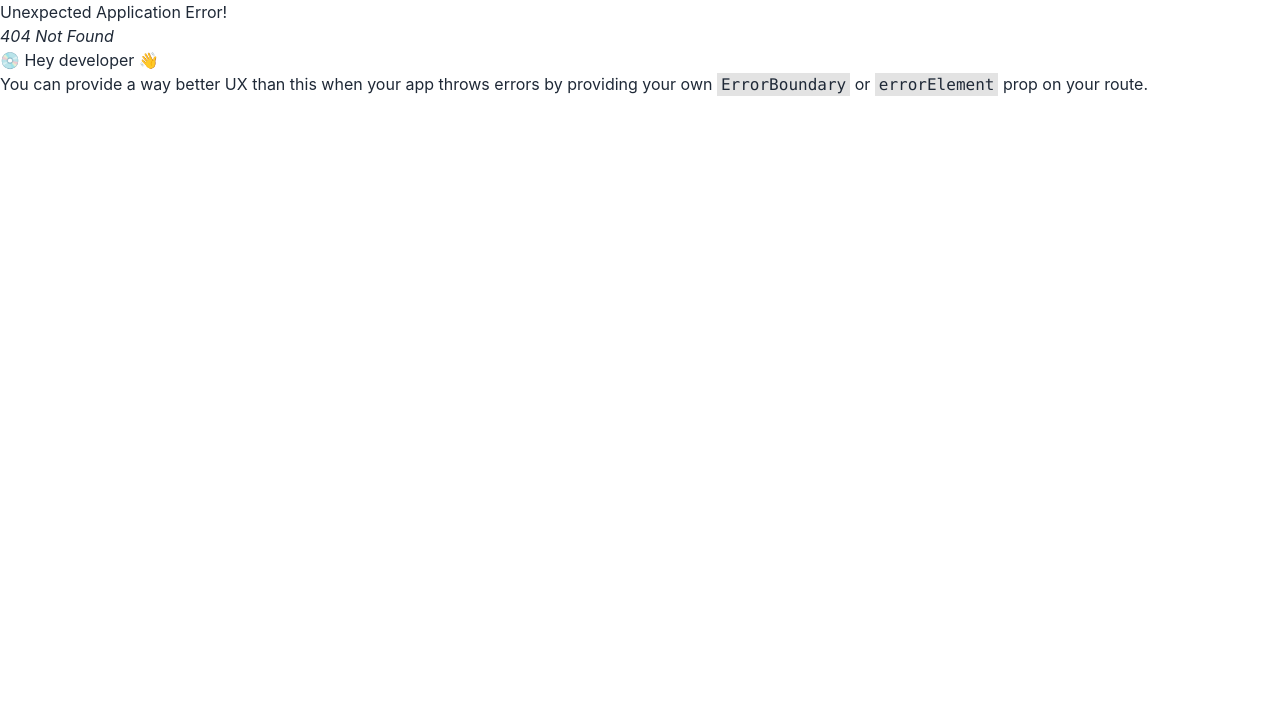
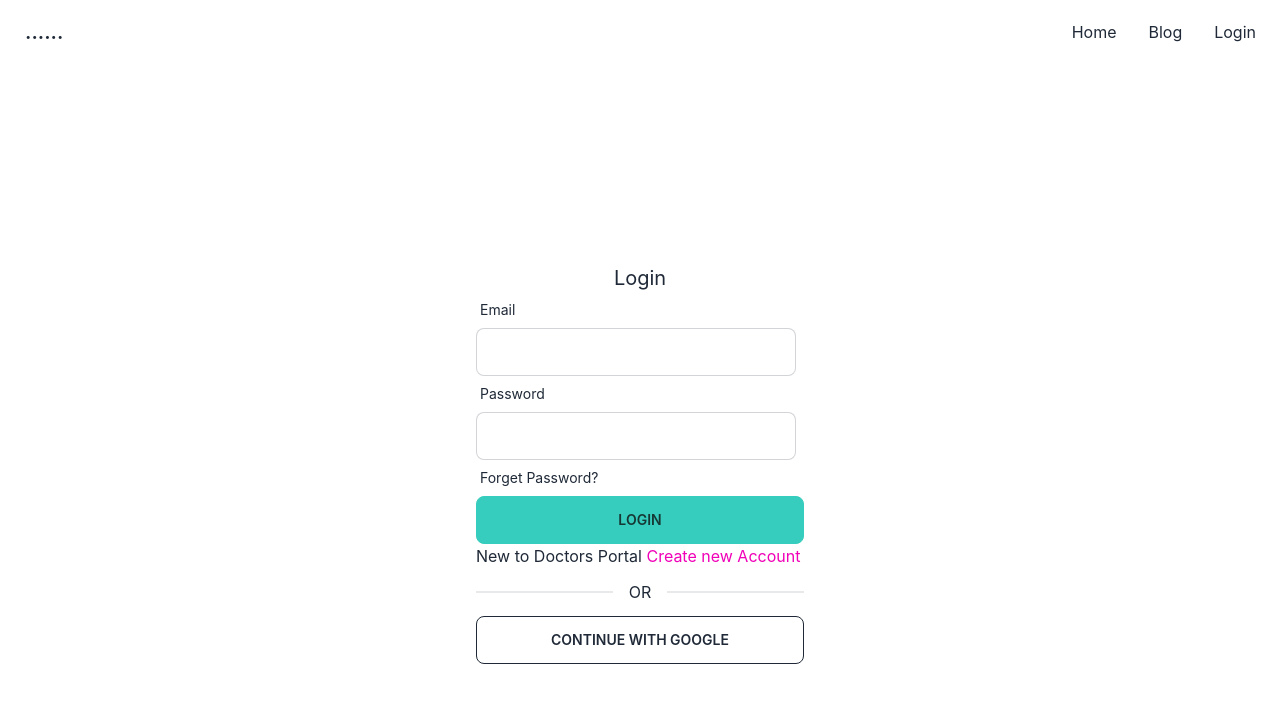
Before and after one commit to sozib62/GRAB_FAST, a React (Create React App) app: page /login in a window 1280 px wide. Before the commit this address had no page. Shown: the top 702 px of the page. Built offline with nearby package versions, Linux system fonts and the light colour scheme.

Commit message:
login method added

```diff
--- a/src/Context/AuthProvider/AuthProvider.js
+++ b/src/Context/AuthProvider/AuthProvider.js
@@ -1,5 +1,5 @@
 import React, { createContext, useState } from 'react';
-import { getAuth, createUserWithEmailAndPassword } from 'firebase/auth';
+import { getAuth, createUserWithEmailAndPassword, signInWithEmailAndPassword } from 'firebase/auth';
 import app from '../../Firebase/Firebase.config';
 
 
@@ -14,9 +14,15 @@ const AuthProvider = ({ children }) => {
         return createUserWithEmailAndPassword(auth, email, password);
     }
 
+    const signIn = (email, password) => {
+
+        return signInWithEmailAndPassword(auth, email, password);
+    }
+
     const authInfo = {
         user,
-        createUser
+        createUser,
+        signIn
 
     }
 
--- a/src/Pages/Login/Login/Login.js
+++ b/src/Pages/Login/Login/Login.js
@@ -0,0 +1,64 @@
+import React, { useContext, useState } from 'react';
+import { useForm } from 'react-hook-form';
+import { Link } from 'react-router-dom';
+import { AuthContext } from '../../../Context/AuthProvider/AuthProvider';
+
+
+const Login = () => {
+    const { register, formState: { errors }, handleSubmit } = useForm();
+    const { signIn } = useContext(AuthContext);
+    const [loginError, setLoginError] = useState('');
+
+    const handleLogin = data => {
+        console.log(data);
+        setLoginError('');
+        signIn(data.email, data.password)
+            .then(result => {
+                const user = result.user;
+                console.log(user);
+            })
+            .catch(error => {
+                console.log(error.message)
+                setLoginError(error.message);
+            });
+    }
+
+    return (
+        <div className='h-[800px] flex justify-center items-center'>
+            <div className='w-96 p-7'>
+                <h2 className='text-xl text-center'>Login</h2>
+                <form onSubmit={handleSubmit(handleLogin)}>
+                    <div className="form-control w-full max-w-xs">
+                        <label className="label"> <span className="label-text">Email</span></label>
+                        <input type="text"
+                            {...register("email", {
+                                required: "Email Address is required"
+                            })}
+                            className="input input-bordered w-full max-w-xs" />
+                        {errors.email && <p className='text-red-600'>{errors.email?.message}</p>}
+                    </div>
+                    <div className="form-control w-full max-w-xs">
+                        <label className="label"> <span className="label-text">Password</span></label>
+                        <input type="password"
+                            {...register("password", {
+                                required: "Password is required",
+                                minLength: { value: 6, message: 'Password must be 6 characters or longer' }
+                            })}
+                            className="input input-bordered w-full max-w-xs" />
+                        <label className="label"> <span className="label-text">Forget Password?</span></label>
+                        {errors.password && <p className='text-red-600'>{errors.password?.message}</p>}
+                    </div>
+                    <input className='btn btn-accent w-full' value="Login" type="submit" />
+                    <div>
+                        {loginError && <p className='text-red-600'>{loginError}</p>}
+                    </div>
+                </form>
+                <p>New to Doctors Portal <Link className='text-secondary' to="/signup">Create new Account</Link></p>
+                <div className="divider">OR</div>
+                <button className='btn btn-outline w-full'>CONTINUE WITH GOOGLE</button>
+            </div>
+        </div>
+    );
+};
+
+export default Login;
--- a/src/Pages/shared/Navbar/Navbar/Navbar.js
+++ b/src/Pages/shared/Navbar/Navbar/Navbar.js
@@ -11,8 +11,10 @@ const Navbar = () => {
         <li><Link to="/">Home</Link></li>
         <li><Link to="/blog">Blog</Link></li>
         {
-            user?.uid ?
-                <li><Link to="/signOut">Sign Out</Link></li>
+            user?.email ?
+                <>
+                    <li><Link to="/signOut">Sign Out</Link></li>
+                </>
                 :
                 <li><Link to="/login">Login</Link></li>
         }
```
Also changed, not shown: src/Routes/Route/Route.js (+6 -1 lines).
